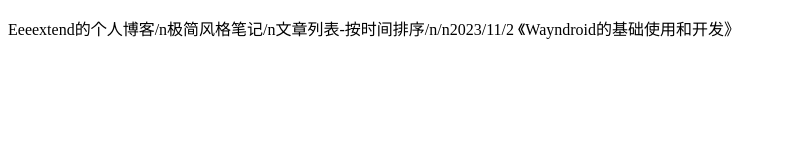
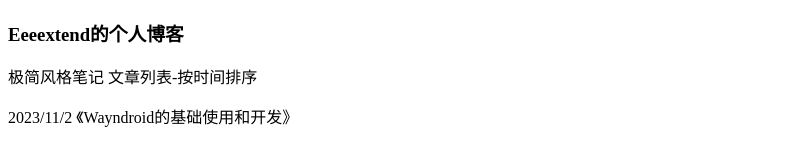
Before and after one commit to Eeeextend/eeeextend.github.io, a plain HTML site: page index.html in a window 1280 px wide. Shown: the whole page, without its empty margins (0-786 px from the left). Drawn offline with nearby package versions, Linux system fonts and the light colour scheme.

Commit message:
Update index.html

```diff
--- a/index.html
+++ b/index.html
@@ -9,7 +9,7 @@
   <script src="https://cdn.jsdelivr.net/npm/marked/marked.min.js"></script>
   <script>
     document.getElementById('content').innerHTML =
-    marked.parse('Eeeextend的个人博客/n极简风格笔记/n文章列表-按时间排序/n/n2023/11/2 《Wayndroid的基础使用和开发》');
+    marked.parse('### Eeeextend的个人博客\n极简风格笔记\n文章列表-按时间排序\n\n2023/11/2 《Wayndroid的基础使用和开发》');
   </script>
 </body>
 </html>
```
